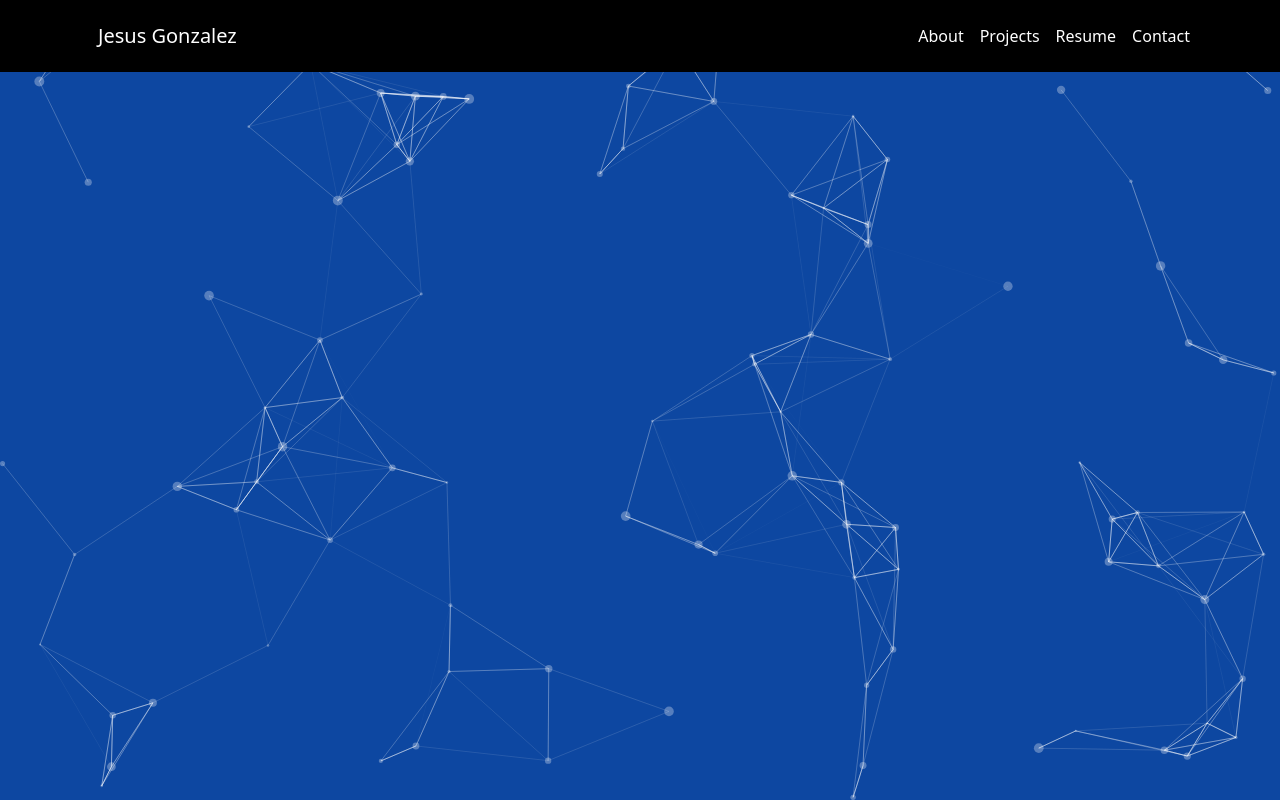
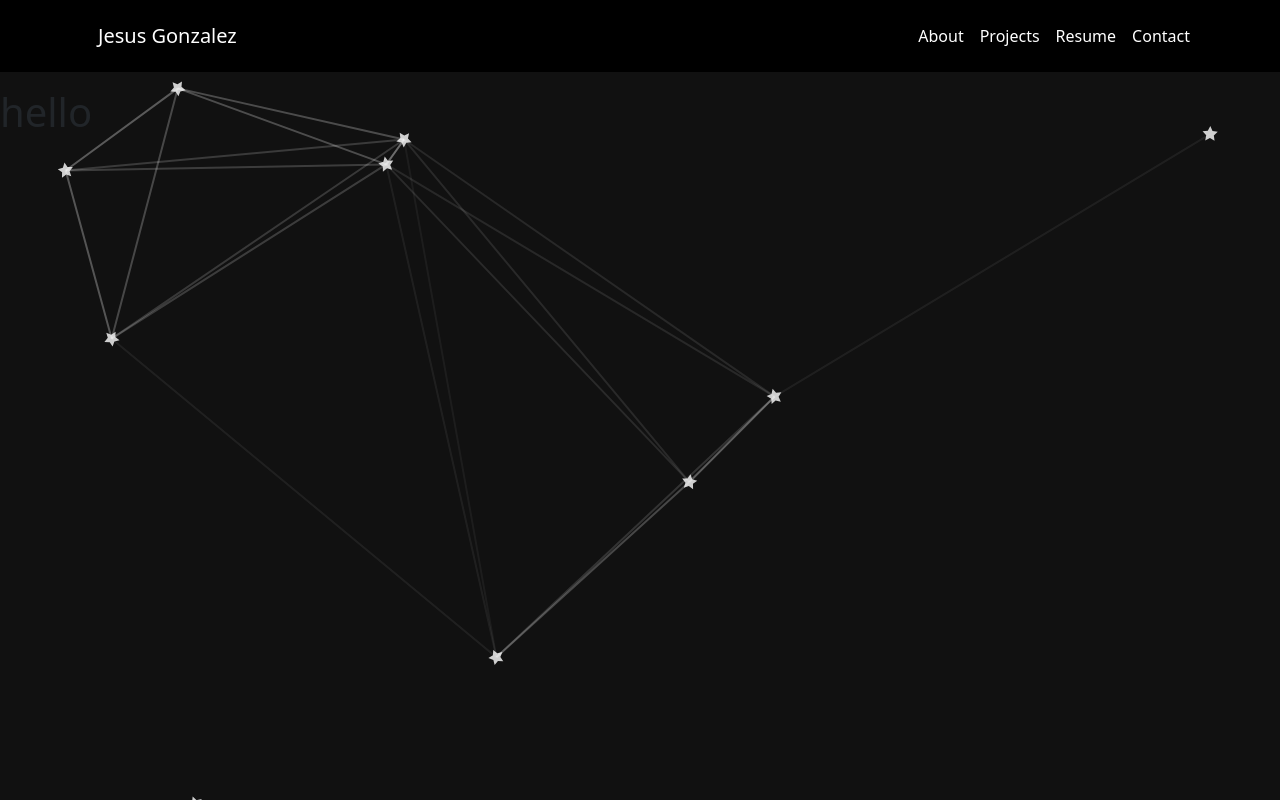
Before and after one commit to JesusGonzalez05/Portfolio-Jesus-Gonzalez, a React (Create React App) app: page / in a window 1280 px wide. Built offline with nearby package versions, Linux system fonts and the light colour scheme.

Commit message:
changed particles style and z index.

```diff
--- a/src/App.css
+++ b/src/App.css
@@ -1,3 +1,6 @@
+*{
+  position: relative;
+}
 .App {
   text-align: center;
 }
--- a/src/App.js
+++ b/src/App.js
@@ -25,8 +25,9 @@ import Particles from "./components/particles";
 function App() {
     return (
       <>
-            <Particles />
+            {/* <Particles /> */}
               <Router>
+                <Particles />
                 <Nav />
                 <Routes>
                   <Route path="/" element={<Home />} />
--- a/src/components/particles.js
+++ b/src/components/particles.js
@@ -21,76 +21,123 @@ function Particle() {
         init={particlesInit}
         loaded={particlesLoaded}
         options={{
-                background: {
-                    color: {
-                        value: "#0d47a1",
+            "fullScreen": {
+                "enable": true,
+                "zIndex": -1
             },
+            "particles": {
+                "number": {
+                    "value": 10,
+                    "density": {
+                        "enable": false,
+                        "value_area": 800
+                    }
                 },
-                fpsLimit: 120,
-                interactivity: {
-                    events: {
-                        onClick: {
-                            enable: true,
-                            mode: "push",
+                "color": {
+                    "value": "#fff"
                 },
-                        onHover: {
-                            enable: true,
-                            mode: "repulse",
+                "shape": {
+                    "type": "star",
+                    "options": {
+                        "sides": 5
+                    }
                 },
-                        resize: true,
+                "opacity": {
+                    "value": 0.8,
+                    "random": false,
+                    "anim": {
+                        "enable": false,
+                        "speed": 1,
+                        "opacity_min": 0.1,
+                        "sync": false
+                    }
                 },
-                    modes: {
-                        push: {
-                            quantity: 4,
+                "size": {
+                    "value": 4,
+                    "random": false,
+                    "anim": {
+                        "enable": false,
+                        "speed": 40,
+                        "size_min": 0.1,
+                        "sync": false
+                    }
                 },
-                        repulse: {
-                            distance: 200,
-                            duration: 0.4,
+                "rotate": {
+                    "value": 0,
+                    "random": true,
+                    "direction": "clockwise",
+                    "animation": {
+                        "enable": true,
+                        "speed": 5,
+                        "sync": false
+                    }
                 },
+                "line_linked": {
+                    "enable": true,
+                    "distance": 600,
+                    "color": "#ffffff",
+                    "opacity": 0.4,
+                    "width": 2
                 },
+                "move": {
+                    "enable": true,
+                    "speed": 2,
+                    "direction": "none",
+                    "random": false,
+                    "straight": false,
+                    "out_mode": "out",
+                    "attract": {
+                        "enable": false,
+                        "rotateX": 600,
+                        "rotateY": 1200
+                    }
+                }
             },
-                particles: {
-                    color: {
-                        value: "#ffffff",
+            "interactivity": {
+                "events": {
+                    "onhover": {
+                        "enable": true,
+                        "mode": ["grab"]
                     },
-                    links: {
-                        color: "#ffffff",
-                        distance: 150,
-                        enable: true,
-                        opacity: 0.5,
-                        width: 1,
+                    "onclick": {
+                        "enable": false,
+                        "mode": "bubble"
                     },
-                    collisions: {
-                        enable: true,
+                    "resize": true
                 },
-                    move: {
-                        directions: "none",
-                        enable: true,
-                        outModes: {
-                            default: "bounce",
+                "modes": {
+                    "grab": {
+                        "distance": 400,
+                        "line_linked": {
+                            "opacity": 1
+                        }
                     },
-                        random: false,
-                        speed: 3,
-                        straight: false,
+                    "bubble": {
+                        "distance": 400,
+                        "size": 40,
+                        "duration": 2,
+                        "opacity": 8,
+                        "speed": 3
                     },
-                    number: {
-                        density: {
-                            enable: true,
-                            area: 800,
+                    "repulse": {
+                        "distance": 200
                     },
-                        value: 80,
+                    "push": {
+                        "particles_nb": 4
                     },
-                    opacity: {
-                        value: 0.3,
+                    "remove": {
+                        "particles_nb": 2
+                    }
+                }
             },
-                    shape: {
-                        type: "circle",
-                    },
-                    size: {
-                        value: { min: 1, max: 5 },
-                    },
-                },
-                detectRetina: true,
+            "retina_detect": true,
+            "background": {
+                "color": "#111",
+                "image": "",
+                "position": "50% 50%",
+                "repeat": "no-repeat",
+                "size": "cover"
+            }
         }}
       />
     )
```
Lines whose indentation alone changed are shown as unchanged.
